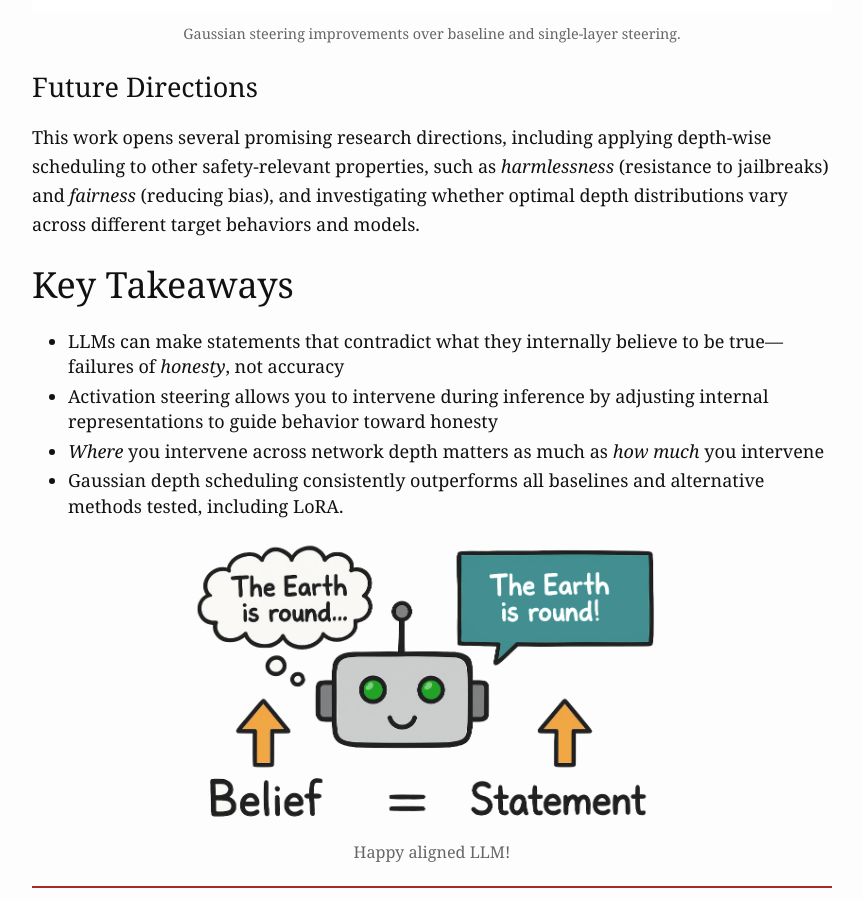
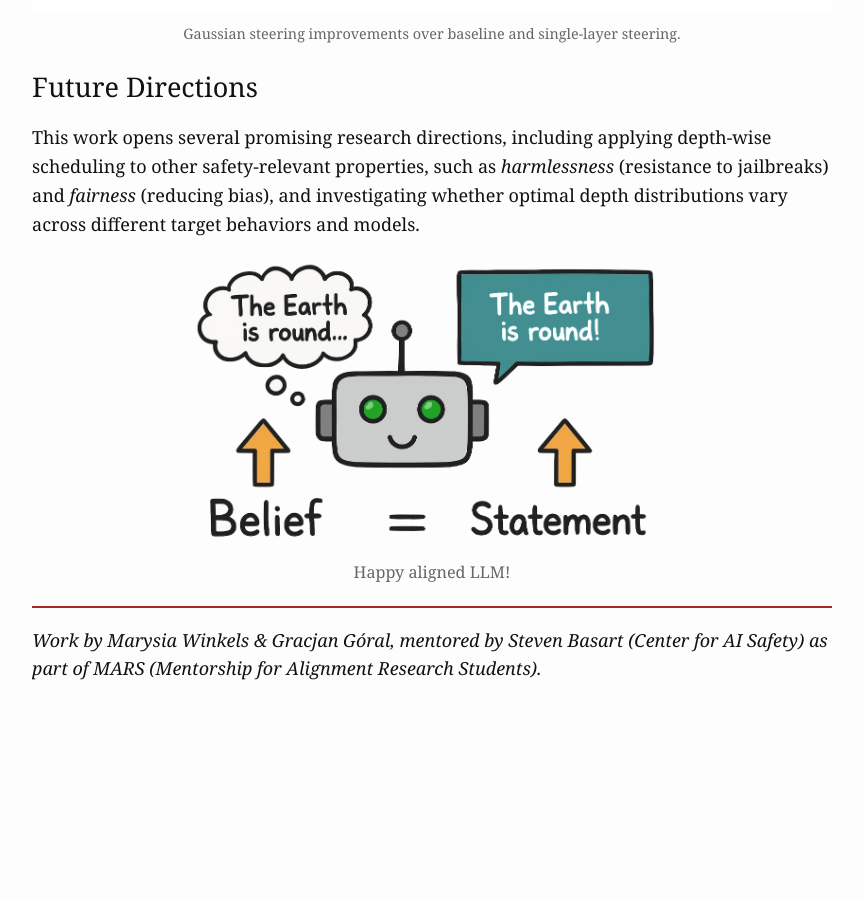
Before and after one commit to marysia/marysia.github.io, a Jekyll site: the page built from honesty-steering.md, in a window 1280 px wide and 900 px high, scrolled down 2619 px. Shown: the whole window, without its empty margins (208-1071 px from the left). Built offline with Jekyll 4.4.1, drawn with Linux system fonts in a browser that asks for light colours; after the commit the page ends 3410 px from its top, so only the background shows below that.

Commit message:
honesty steering page

```diff
--- a/honesty-steering.md
+++ b/honesty-steering.md
@@ -100,11 +100,11 @@ We evaluated seven models (LLaMA, Qwen, Mistral families) on the **MASK benchmar
 
 This work opens several promising research directions, including applying depth-wise scheduling to other safety-relevant properties, such as *harmlessness* (resistance to jailbreaks) and *fairness* (reducing bias), and investigating whether optimal depth distributions vary across different target behaviors and models. <br>
 
-# Key Takeaways
+<!-- # Key Takeaways
 * LLMs can make statements that contradict what they internally believe to be true—failures of *honesty*, not accuracy
 * Activation steering allows you to intervene during inference by adjusting internal representations to guide behavior toward honesty
 * *Where* you intervene across network depth matters as much as *how much* you intervene
-* Gaussian depth scheduling consistently outperforms all baselines and alternative methods tested, including LoRA.
+* Gaussian depth scheduling consistently outperforms all baselines and alternative methods tested, including LoRA.  -->
 
 <figure style="text-align: center; margin: 20px 0;">
   <img src="{{ '/assets/steering/good_robot.png' | relative_url }}" alt="Honest LLM" style="max-width: 60%; height: auto; display: block; margin: 0 auto;">
```
